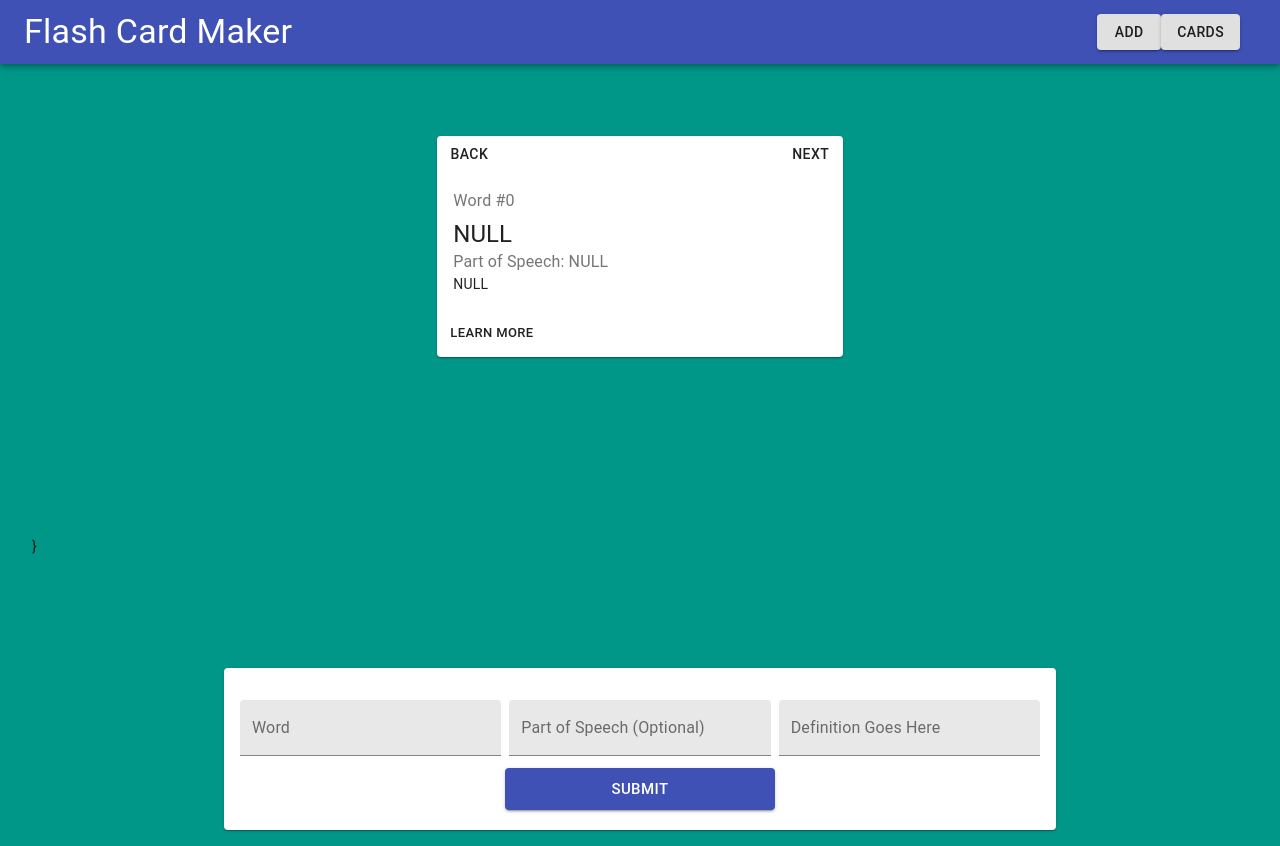
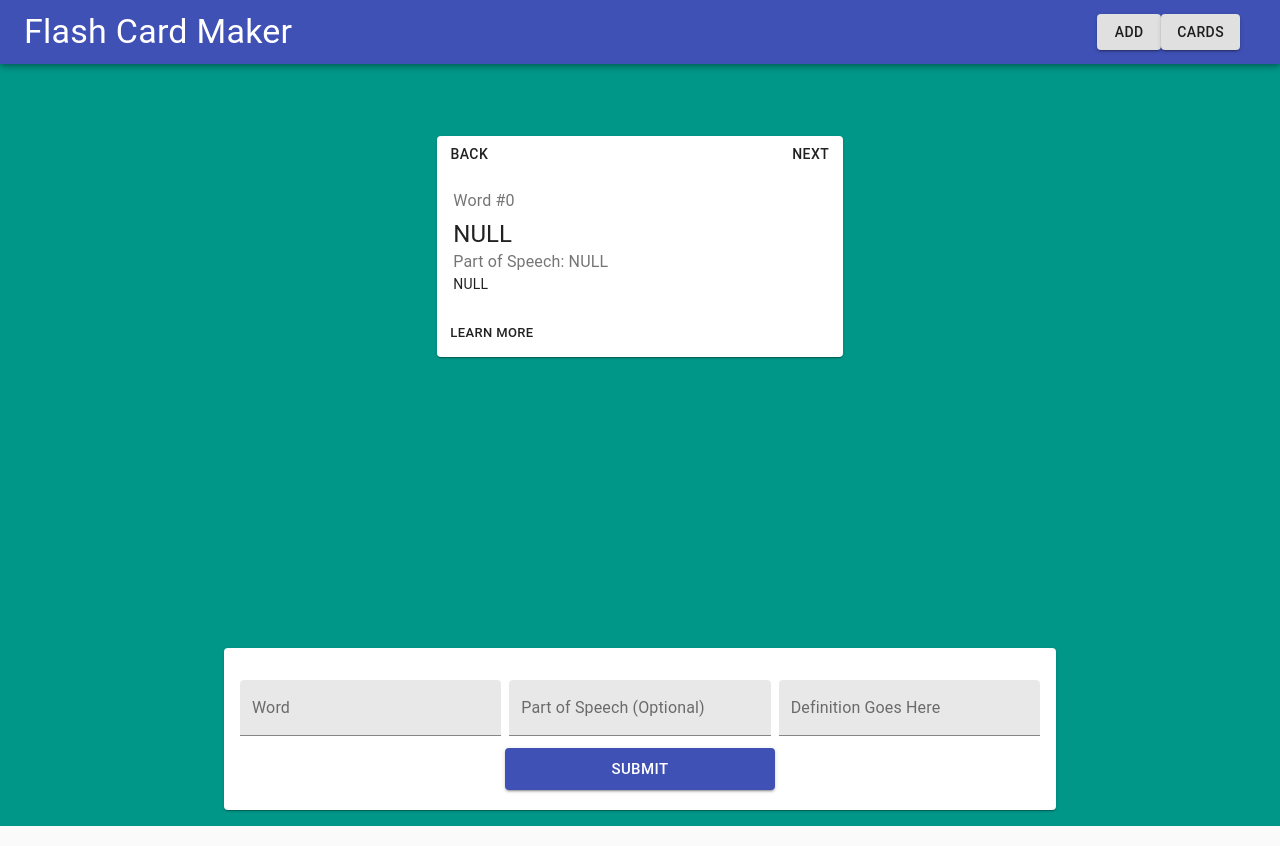
Before and after one commit to briankeefe/webApp, a Next.js app: page / in a window 1280 px wide. Built offline with nearby package versions, Linux system fonts and the light colour scheme; no server answers.

Commit message:
rogue bracket

```diff
--- a/pages/index.js
+++ b/pages/index.js
@@ -203,7 +203,7 @@ function IndexPage(props) {
 		<div>
 			<Box className={classes.cardBox}>
 				<Box py={10} mx={2}>
-					{PrintCard()}}
+					{PrintCard()}
 				</Box>
 			</Box>
 			<Box className={classes.cardBox}>
```
